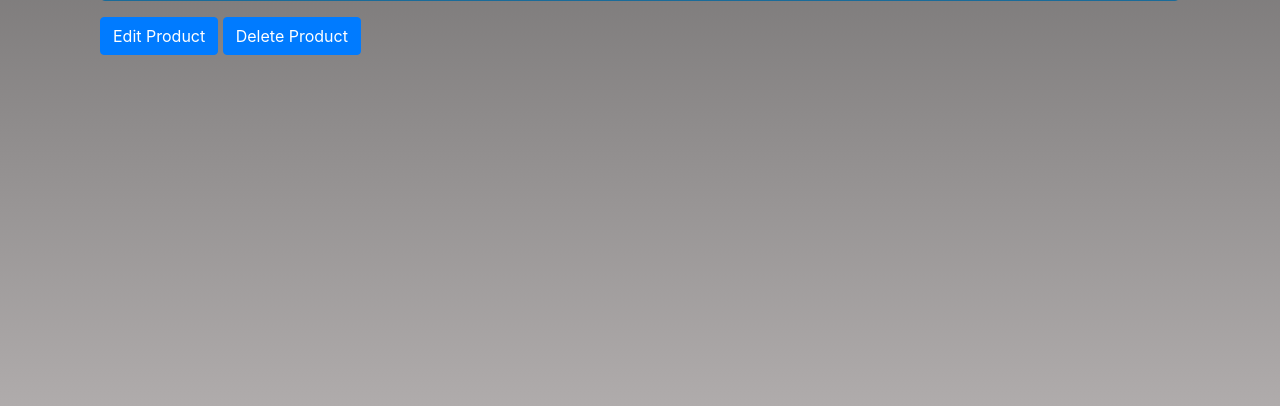
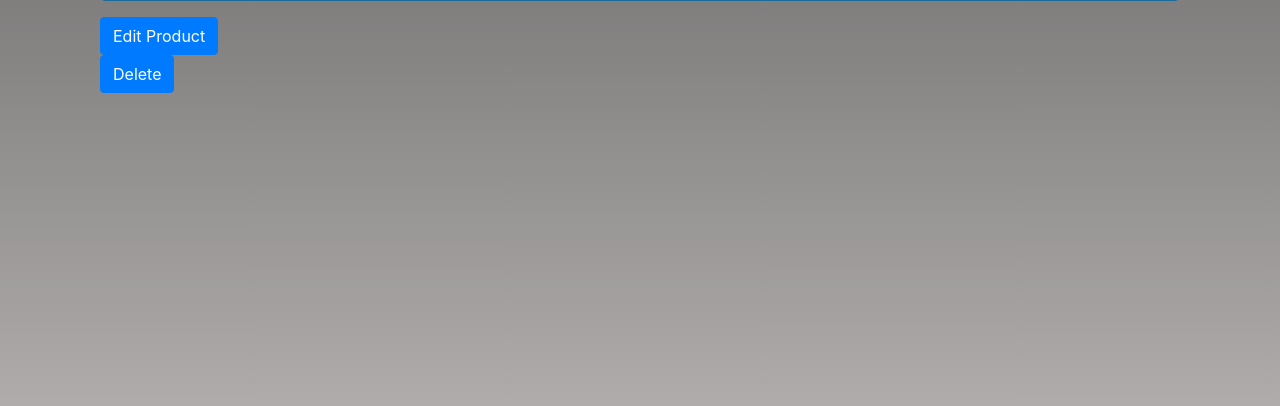
Before and after one commit to Pengin-Open-Source/pengin-pi, a Flask app: page /products/1 in a window 1280 px wide. Shown: the part 387-793 px from the top of the page. Run offline with Flask 2, Linux system fonts and the light colour scheme; data that the repository does not hold is empty; some libraries are stand-ins or nearby versions.

Commit message:
change delete to form

```diff
--- a/app/templates/products/product.html
+++ b/app/templates/products/product.html
@@ -8,5 +8,7 @@
     <img src="{{ url_for('static', filename= product.stock_image_url ) }}" alt="Product Image">
   </div>
   <a class="btn btn-primary" href="/products/edit/{{product.id}}">Edit Product</a>
-  <a class="btn btn-primary" href="/products/delete/{{product.id}}">Delete Product</a>
+  <form class="margin-top" method="post" action="/products/delete/{{product.id}}">
+    <button class="btn btn-primary" type="submit">Delete</button>
+  </form>
 {% endblock %}
```
